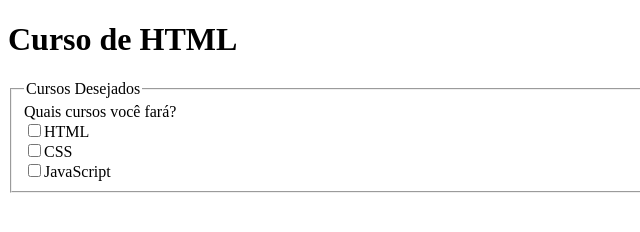
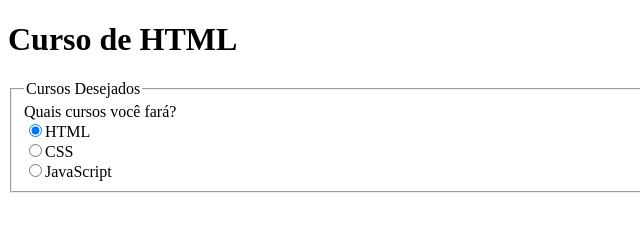
Before and after one commit to reginaldomotta/ifrs-prog-web, a plain HTML site: page index.html in a window 1280 px wide. Shown: the full height of the page, 0-640 px from the left. Drawn offline with Linux system fonts and the light colour scheme.

Commit message:
radiobox

```diff
--- a/index.html
+++ b/index.html
@@ -15,9 +15,9 @@
         <fieldset>
           <legend>Cursos Desejados</legend>
           Quais cursos você fará?<br>
-          <input type="checkbox" name="html" value="1">HTML<br>
-          <input type="checkbox" name="css" value="1">CSS<br>
-          <input type="checkbox" name="javascript" value="1">JavaScript
+          <input type="radio" name="curso" value="html" checked>HTML<br>
+          <input type="radio" name="curso" value="css">CSS<br>
+          <input type="radio" name="curso" value="javascript">JavaScript
       </form>
     </section>
     <footer></footer>
```
